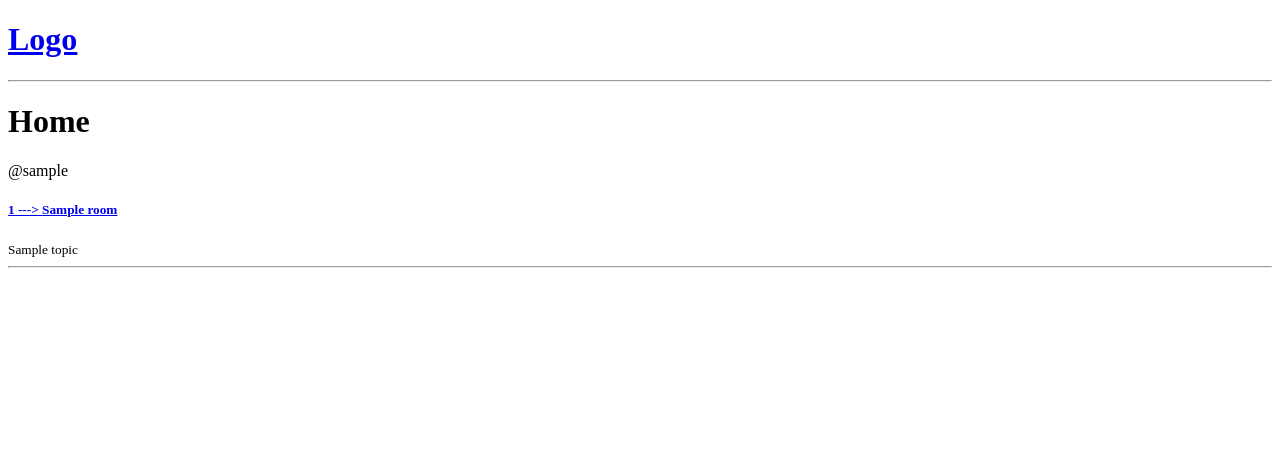
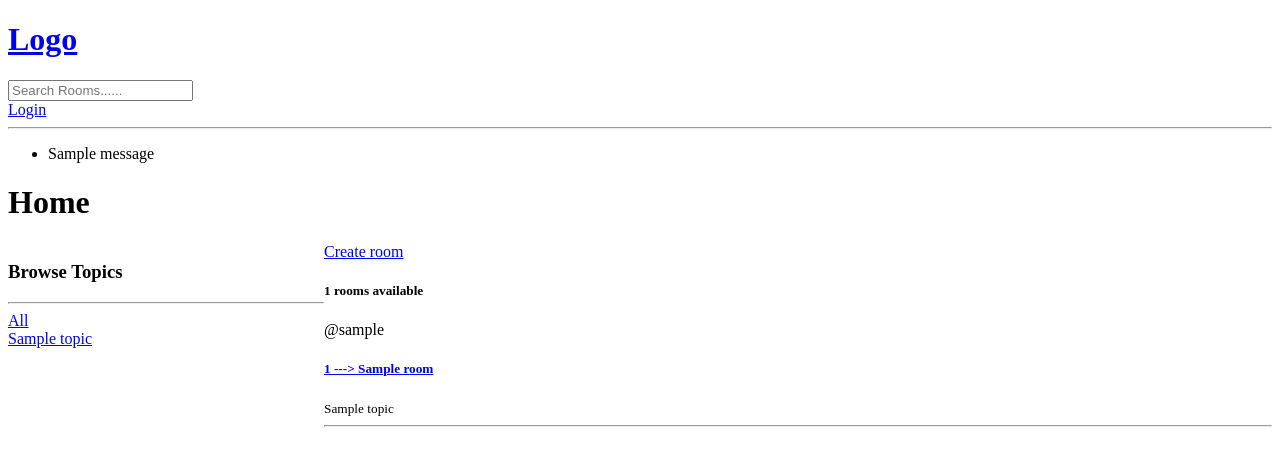
Before and after one commit to mdnaimur/studyroom, a Django app: page / in a window 1280 px wide. Shown: the top 466 px of the page. Run offline with Django 3.2, Linux system fonts and the light colour scheme; tables that the repository leaves empty hold one stand-in row (values such as "Sample post"); one stand-in notice (Sample message) is shown.

Commit message:
user login authentication add

```diff
--- a/base/models.py
+++ b/base/models.py
@@ -22,6 +22,9 @@ class Room(models.Model):
     # auto_now_add time date update ons'
     created = models.DateTimeField(auto_now_add=True)
 
+    class Meta:
+        ordering = ['-updated', '-created']
+
     def __str__(self) -> str:
         return self.name
 
--- a/base/templates/base/home.html
+++ b/base/templates/base/home.html
@@ -2,20 +2,55 @@
 
 
 {% block content %}
-
+<style>
+    .home-container{
+        display: grid;
+        grid-template-columns: 1fr 3fr;
+    }
+</style>
 <h1>Home </h1>
 
-<div>
+<div class="home-container">
+
     <div>
-        {% for room in rooms %}
+        <h3>Browse Topics</h3>
+        <hr>
+        <div>
+            <a href="{% url 'home' %}"> All </a>
+        </div>
+        {% for topic in topics %}
+
+        <div>
+            <a href="{% url 'home' %}?q={{topic.name}}"> {{topic.name}} </a>
+        </div>
+
+        {% endfor %}
+
+    </div>
+
+    <div>
+
+        <a href="{% url 'create-room' %}">Create room</a>
+        <div>
+            <h5> {{room_count}} rooms available </h5>
+
+            {% for room in rooms %}
             <div>
+                {% if request.user == room.host %}
+                <a href="{% url 'update-room' room.id %}">Edit</a>
+                <a href="{% url 'delete-room' room.id %}">Delete</a>
+                {% endif %}
                 <span>@{{room.host.username}} </span>
-               <a href="{% url 'room' room.id %}"> <h5>{{room.id}} --->  <b> {{room.name}}  </b></h5></a>
-               <small> {{room.topic.name}} </small>
-               <hr>
+                <a href="{% url 'room' room.id %}">
+                    <h5>{{room.id}} ---> <b> {{room.name}} </b></h5>
+                </a>
+                <small> {{room.topic.name}} </small>
+                <hr>
             </div>
-        {% endfor %}
+            {% endfor %}
+        </div>
     </div>
+
 </div>
 
 
--- a/base/urls.py
+++ b/base/urls.py
@@ -3,6 +3,12 @@ from django.urls import path
 from . import views
 
 urlpatterns = [
+    path('login/', views.loginPageCustom, name="login"),
+    path('logout/', views.logoutUser, name="logout"),
+
     path('', views.home, name='home'),
-    path('room/<str:pk>/', views.room, name='room')
+    path('room/<str:pk>/', views.room, name='room'),
+    path('create-room/', views.createRoom, name='create-room'),
+    path('update-room/<str:pk>/', views.updateRoom, name='update-room'),
+    path('delete-room/<str:pk>/', views.deleteRoom, name='delete-room'),
 ]
--- a/base/views.py
+++ b/base/views.py
@@ -1,15 +1,93 @@
-from django.shortcuts import render
-from .models import Room
+from django.contrib.auth import authenticate, login, logout
+from django.contrib.auth.decorators import login_required
+from django.http.response import HttpResponse
+from django.shortcuts import render, redirect
+from django.contrib.auth.models import User
+from django.contrib import messages
+from django.db.models import Q
+
+from .models import Room, Topic
+from .forms import RoomForm
+
 # Create your views here.
 
 
-def home(request):
-    rooms = Room.objects.all()
-    return render(request, 'base/home.html', {'rooms': rooms})
+def loginPageCustom(request):
+    if request.user.is_authenticated:
+        return redirect('home')
+
+    if request.method == 'POST':
+        username = request.POST.get('username')
+        password = request.POST.get('password')
+        try:
+            user = User.objects.get(username=username)
+        except:
+            messages.error(request, 'User does not exist.')
+        user = authenticate(request, username=username, password=password)
+
+        if user is not None:
+            login(request, user)
+            return redirect('home')
+        else:
+            messages.error(request, 'Username or password does not exits')
+    context = {}
+    return render(request, 'base/login_register.html', context)
 
 
-def room(request,pk):
-    room = Room.objects.get(id = pk)
+def logoutUser(request):
+    logout(request)
+    return redirect('home')
 
-    context = {'room':room}
+
+def home(request):
+    q = request.GET.get('q') if request.GET.get('q') != None else ''
+    rooms = Room.objects.filter(Q(topic__name__icontains=q) | Q(
+        name__icontains=q) | Q(description__icontains=q))
+    topics = Topic.objects.all()
+    room_count = rooms.count()
+    context = {'rooms': rooms, 'topics': topics, 'room_count': room_count}
+    return render(request, 'base/home.html', context)
+
+
+def room(request, pk):
+    room = Room.objects.get(id=pk)
+    context = {'room': room}
     return render(request, 'base/room.html', context)
+
+@login_required(login_url='/login')
+def createRoom(request):
+    form = RoomForm()
+    if request.method == 'POST':
+        form = RoomForm(request.POST)
+        if form.is_valid():
+            form.save()
+            return redirect('home')
+    context = {'form': form}
+    return render(request, 'base/room_form.html', context)
+
+@login_required(login_url='/login')
+def updateRoom(request, pk):
+    room = Room.objects.get(id=pk)
+    form = RoomForm(instance=room)
+
+    if request.user != room.host:
+        return HttpResponse('You are not allowed here..')
+
+    if request.method == 'POST':
+        form = RoomForm(request.POST, instance=room)
+        if form.is_valid():
+            form.save()
+            return redirect('home')
+    context = {'form': form}
+    return render(request, 'base/room_form.html', context)
+
+@login_required(login_url='/login')
+def deleteRoom(request, pk):
+    room = Room.objects.get(id=pk)
+    if request.user != room.host:
+        return HttpResponse('You are not allowed here..')
+
+    if request.method == 'POST':
+        room.delete()
+        return redirect('home')
+    return render(request, 'base/delete.html', {'obj': room})
--- a/templates/main.html
+++ b/templates/main.html
@@ -1,15 +1,26 @@
 <!DOCTYPE html>
 <html lang="en">
+
 <head>
     <meta charset="UTF-8">
     <meta http-equiv="X-UA-Compatible" content="IE=edge">
     <meta name="viewport" content="width=device-width, initial-scale=1.0">
     <title>Study Metting Room</title>
 </head>
+
 <body>
     {% include 'navbar.html' %}
+
+    {% if messages %}
+    <ul class="messages">
+        {% for message in messages %}
+        <li{% if message.tags %} class="{{ message.tags }}" {% endif %}>{{ message }}</li>
+            {% endfor %}
+    </ul>
+    {% endif %}
 
     {% block content %}
     {% endblock content %}
 </body>
+
 </html>
--- a/templates/navbar.html
+++ b/templates/navbar.html
@@ -1,5 +1,17 @@
 <a href="/">
     <h1>Logo</h1>
 </a>
+<form action=" {%  url 'home' %} " method="get">
+
+    <input type="text" name="q" placeholder="Search Rooms......">
+
+
+</form>
+{% if request.user.is_authenticated %}
+<a href=" {% url 'logout' %} ">Logout</a>
+{% else %}
+<a href="{% url 'login' %}">Login</a>
+
+{% endif %}
 
 <hr>
```
Also changed, not shown: base/forms.py (added, +7 -0 lines), base/templates/base/delete.html (added, +13 -0 lines), base/templates/base/login_register.html (added, +16 -0 lines), base/templates/base/room_form.html (added, +13 -0 lines).
